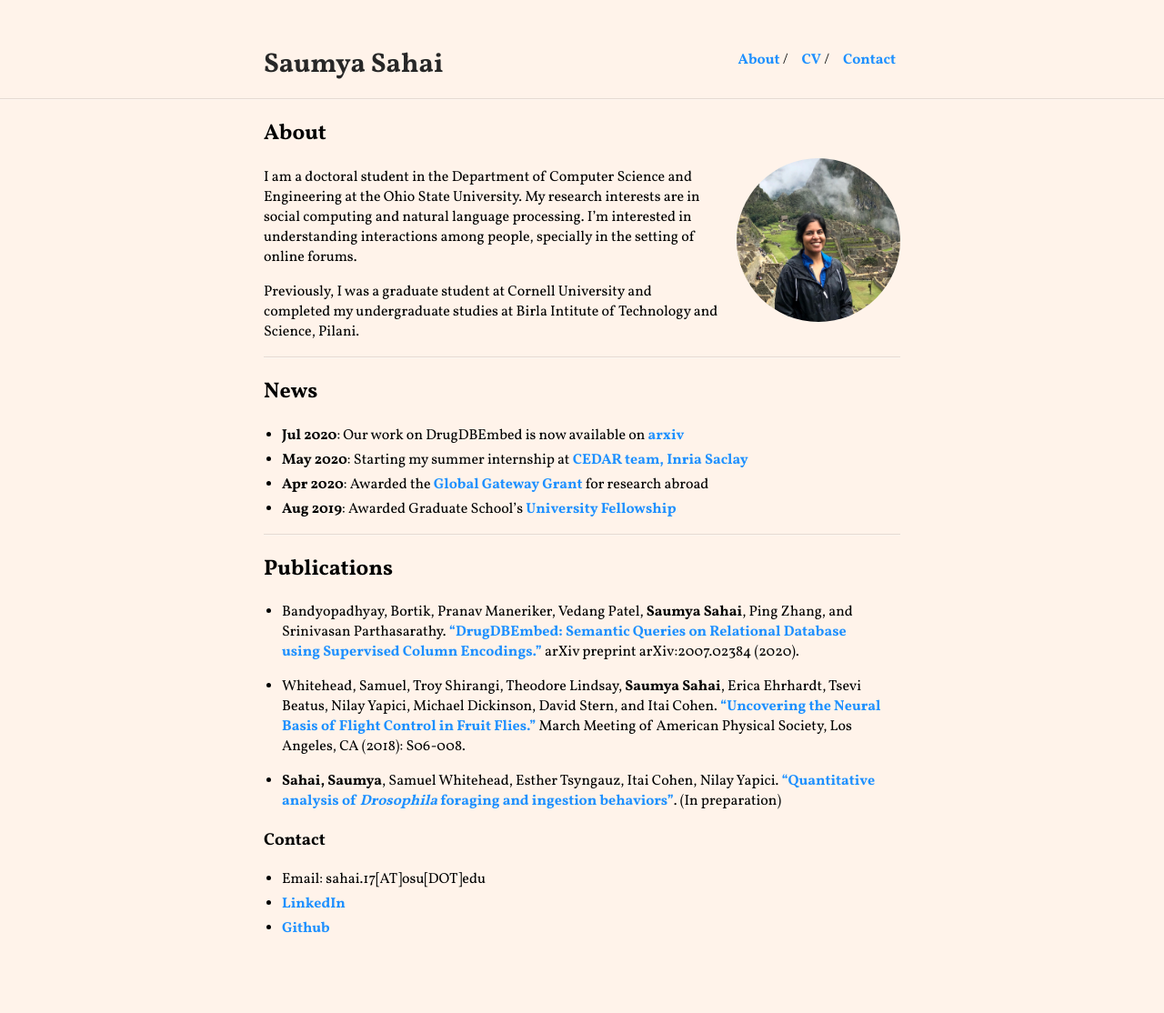
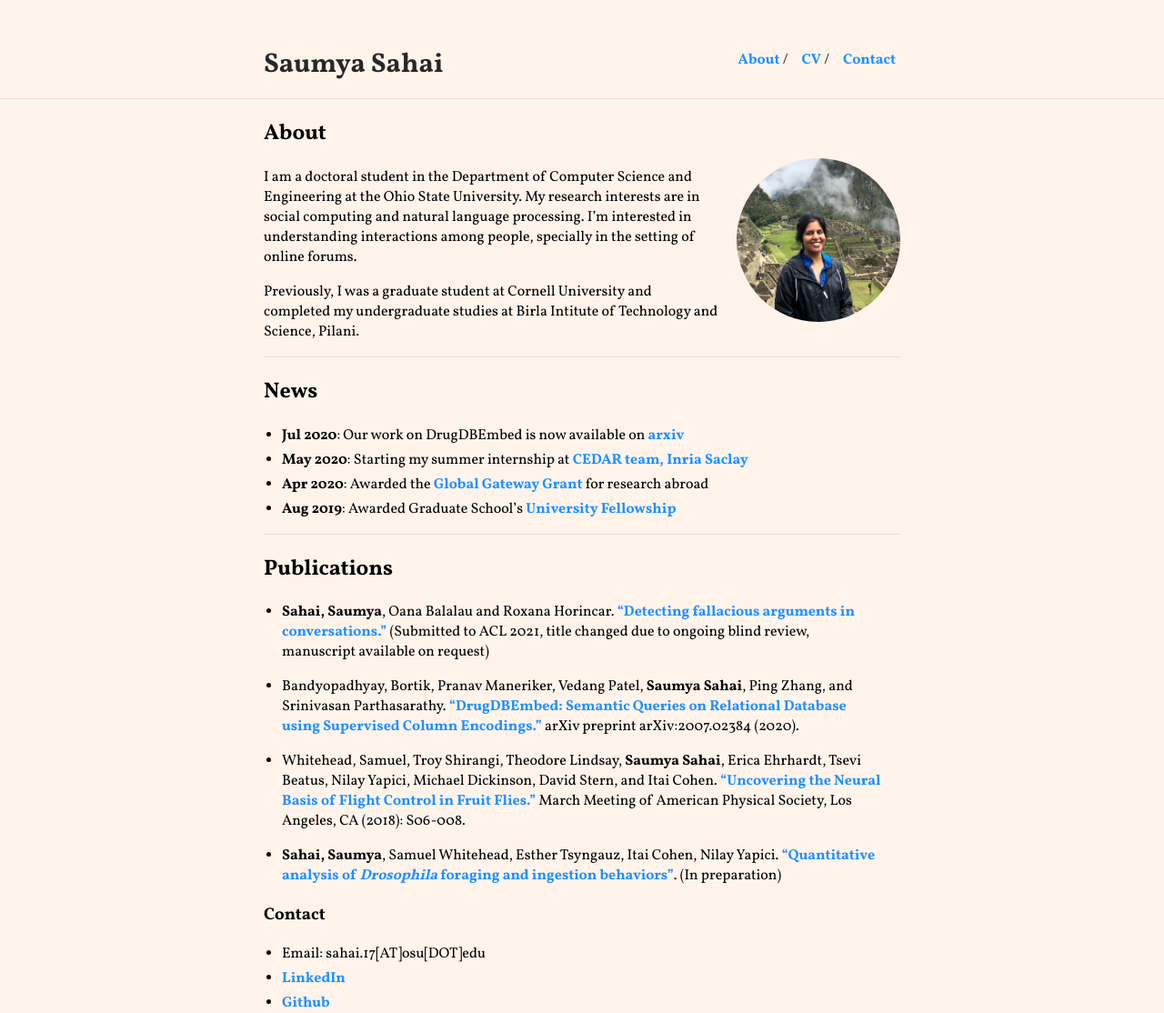
Before and after one commit to sahaisaumya/sahaisaumya.github.io, a Jekyll site: the page built from index.md, in a window 1280 px wide. Shown: the whole page at 91% size. Built offline with Jekyll 4.4.1, drawn with Linux system fonts in a browser that asks for light colours; our own code applies the rules of GitHub Pages for plain Markdown files; before the commit the page ends 1032 px from its top, so only the background shows below that.

Commit message:
Update index.md

```diff
--- a/index.md
+++ b/index.md
@@ -24,6 +24,8 @@ Previously, I was a graduate student at Cornell University and completed my unde
 
 ## Publications
 
+* **Sahai, Saumya**, Oana Balalau and Roxana Horincar. ["Detecting fallacious arguments in conversations."]() (Submitted to ACL 2021, title changed due to ongoing blind review, manuscript available on request)
+
 * Bandyopadhyay, Bortik, Pranav Maneriker, Vedang Patel, **Saumya Sahai**, Ping Zhang, and Srinivasan Parthasarathy. ["DrugDBEmbed: Semantic Queries on Relational Database using Supervised Column Encodings."](https://arxiv.org/pdf/2007.02384.pdf) arXiv preprint arXiv:2007.02384 (2020).
 
 * Whitehead, Samuel, Troy Shirangi, Theodore Lindsay, **Saumya Sahai**, Erica Ehrhardt, Tsevi Beatus, Nilay Yapici, Michael Dickinson, David Stern, and Itai Cohen. ["Uncovering the Neural Basis of Flight Control in Fruit Flies."](https://ui.adsabs.harvard.edu/abs/2018APS..MARS06008W/abstract)  March Meeting of American Physical Society, Los Angeles, CA (2018): S06-008.
```
